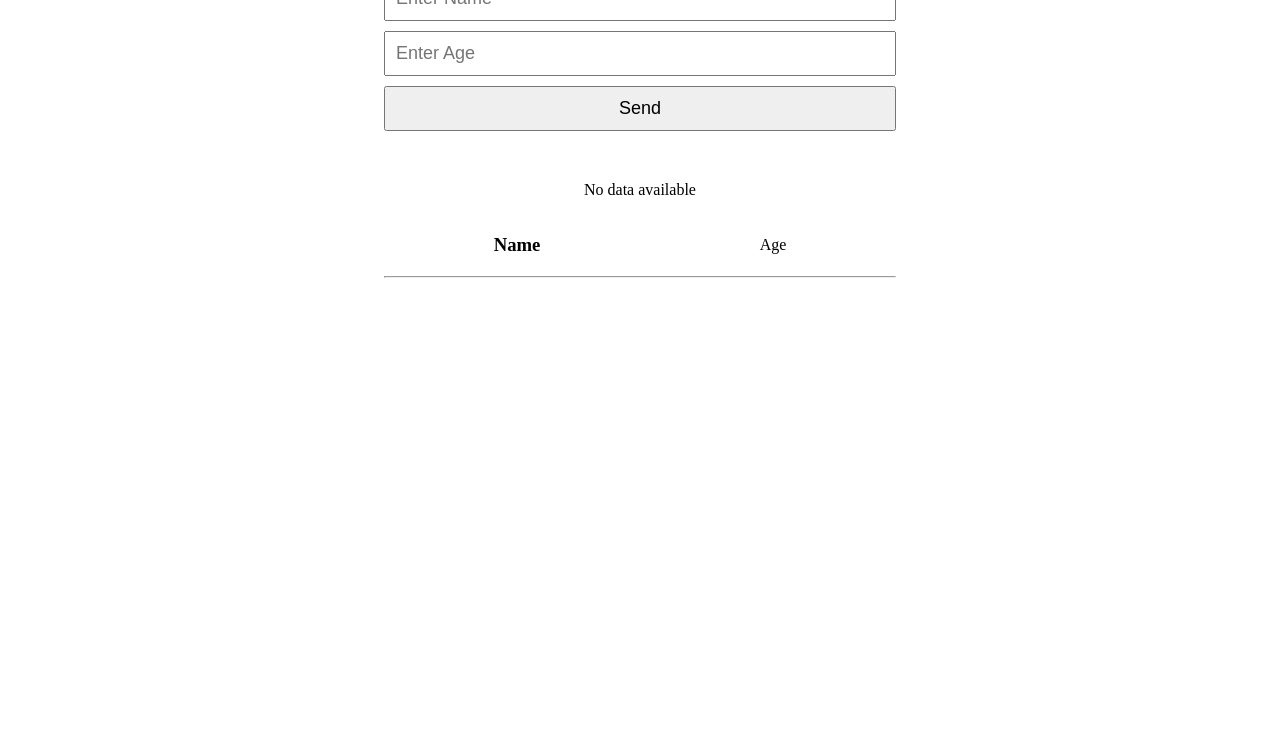
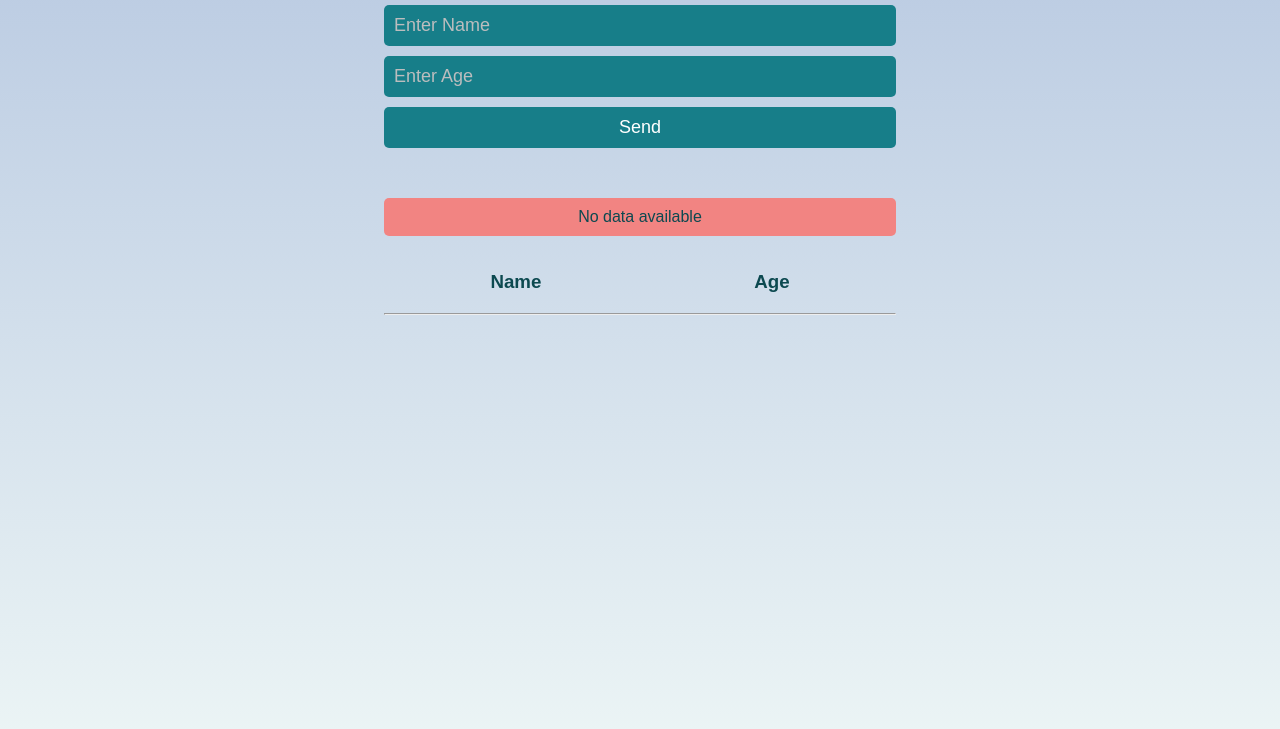
Before and after one commit to E1442020/sending-messages-between-taps-broadcast, a plain HTML site: page index.html in a window 1280 px wide. Shown: the part 161-890 px from the top of the page. Before the commit the page ends 800 px from the top, so only its background shows below. Drawn offline with Linux system fonts and the light colour scheme.

Commit message:
broadcast

```diff
--- a/index.html
+++ b/index.html
@@ -26,7 +26,7 @@
 
         <div class="data-content">
             <h3>Name</h3>
-            <p>Age</p>
+            <h3>Age</h3>
 
         </div>
         <hr/>
--- a/index.js
+++ b/index.js
@@ -7,15 +7,14 @@ const bc = new BroadcastChannel("test-channel");
 const dataEmpty = document.querySelector(".data-empty");
 
 const addDataToContainer = (data) => {
-  // if (!isMessageFound) {
-  //     isMessageFound = true
-  //     messagesContainer.innerHTML = ""
-  // }
+  dataEmpty.style.display = "none";
   dataContainer.innerHTML += `
     <div class="data-content">
-        <h3> ${data.name}</h3>
-        <p> ${data.age}</p>
+        <h4> ${data.name}</h4>
+        <h4> ${data.age}</h4>
+
     </div>
+    <hr/>
     `;
 };
 bc.onmessage = (msg) => {
@@ -29,11 +28,7 @@ form.addEventListener("submit", (e) => {
     name: name.value,
     age: age.value,
   };
-//   const arr = [];
-//   arr.push(user);
-  if (user.age.length > 0&&user.name.length>0) {
-    dataEmpty.style.display = "none";
-  }
+
   if (name.value.trim().length === 0 || age.value.trim().length === 0) {
     alert("data field is required");
     return;
--- a/style.css
+++ b/style.css
@@ -2,6 +2,19 @@
     padding: 0;
     margin: 0;
     box-sizing: border-box;
+    font-family: sans-serif;
+}
+body{
+    height: 100vh;
+    background: hsla(186, 33%, 94%, 1);
+
+background: linear-gradient(90deg, hsla(186, 33%, 94%, 1) 0%, hsla(216, 41%, 79%, 1) 100%);
+
+background: -moz-linear-gradient(90deg, hsla(186, 33%, 94%, 1) 0%, hsla(216, 41%, 79%, 1) 100%);
+
+background: -webkit-linear-gradient(90deg, hsla(186, 33%, 94%, 1) 0%, hsla(216, 41%, 79%, 1) 100%);
+
+filter: progid: DXImageTransform.Microsoft.gradient( startColorstr="#EBF4F5", endColorstr="#B5C6E0", GradientType=1 );
 }
 .page-container{
     width: 40%;
@@ -9,6 +22,10 @@
     display: flex;
     flex-direction: column;
     gap: 20px;
+}
+.page-container .page-header{
+    text-align: center;
+    color: #15707a;
 }
 
 .page-container form{
@@ -19,6 +36,17 @@
 .page-container form input,button{
     padding: 10px;
     font-size: 18px;
+    border: none;
+    background-color: #177e89;
+    color: white;
+    border-radius: 5px;
+}
+.page-container form button:hover{
+    opacity: .7;
+    cursor: pointer;
+}
+.page-container form input::placeholder{
+    color: rgb(188, 189, 190);
 }
 
 .page-container .data-container{
@@ -32,12 +60,24 @@
     justify-content: center;
     align-items: center;
     margin-bottom: 15px;
+    background-color: #f28482;
+    padding: 10px;
+    border: none;
+    border-radius: 5px;
+    color: #0c4950;
 }
 .page-container .data-container .data-content{
     display: flex;
     justify-content: space-around;
     align-items: center;
 }
+.page-container .data-container .data-content h3{
+    color: #0c4950;
+}
+.page-container .data-container .data-content h4{
+    color: #5f0f40;
+}
+
 @media screen and (max-width:940px) {
     .page-container{
         width: 90%;
```
